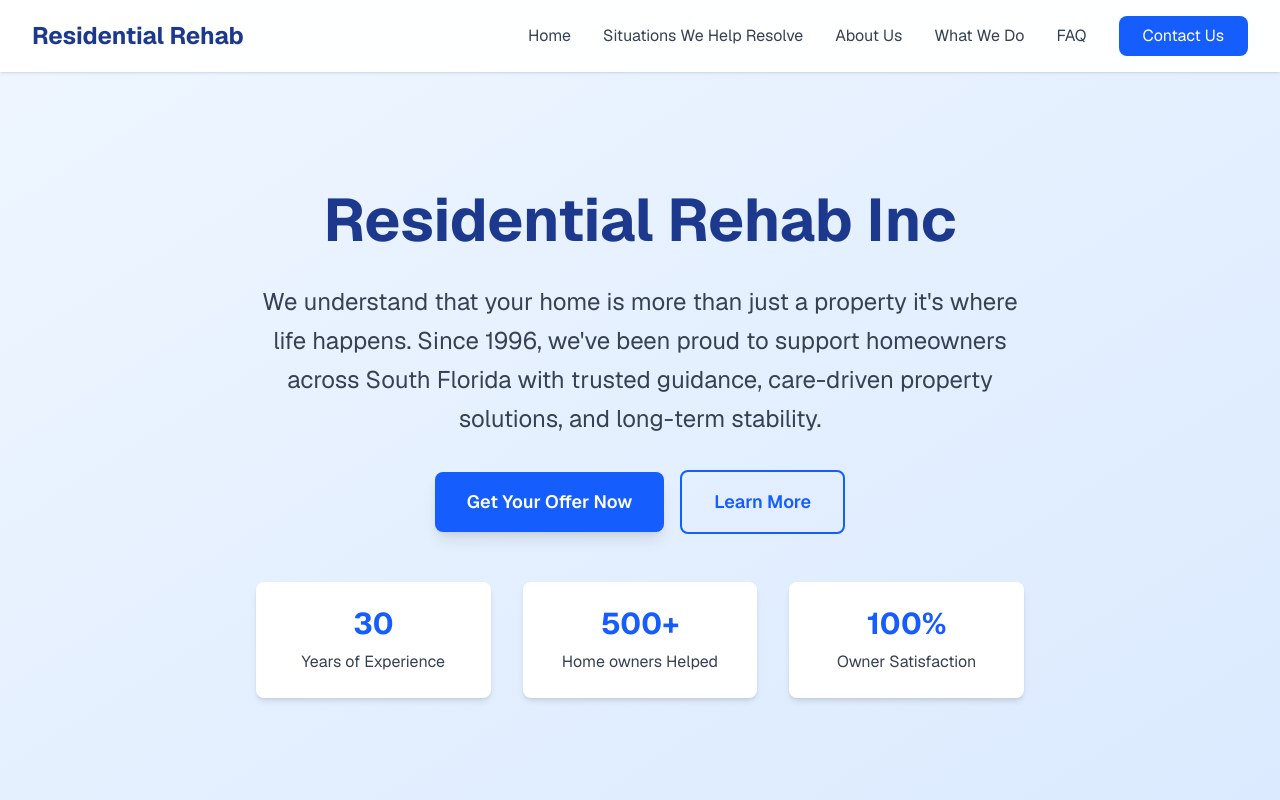
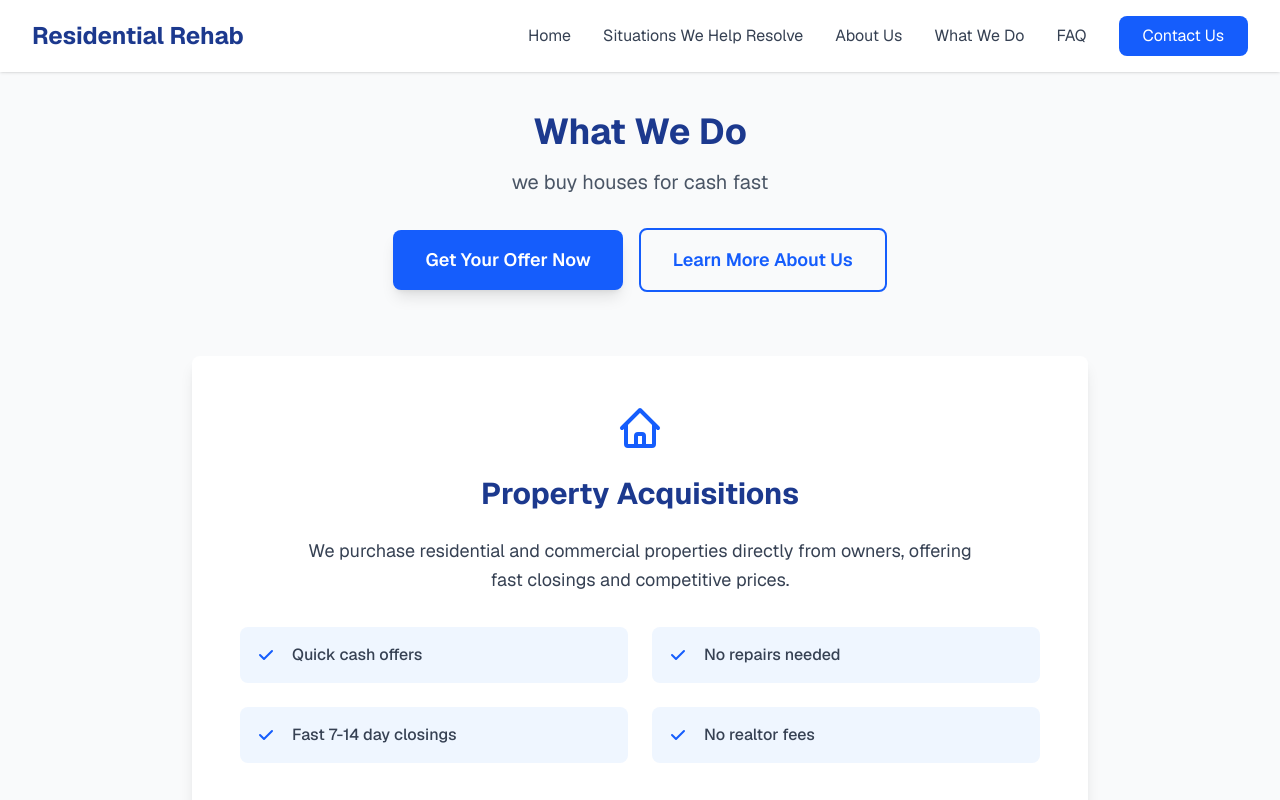
Before and after one commit to umerfarooqlaghari/Residential_Rehab, a Next.js app in the folder Residential/: page / in a window 1280 px wide. Shown: the top 800 px of the page. Built offline with nearby package versions, Linux system fonts and the light colour scheme.

Commit message:
Feedback

```diff
--- a/Residential/src/app/page.tsx
+++ b/Residential/src/app/page.tsx
@@ -13,10 +13,10 @@ export default function Home() {
     <div className="min-h-screen">
       <Header />
       <main>
-        <Hero />
+        <Services />
+        {/* <Hero /> */}
         <About />
         <Situations />
-        <Services />
         <FAQ />
         <Contact />
       </main>
--- a/Residential/src/components/Contact.tsx
+++ b/Residential/src/components/Contact.tsx
@@ -247,7 +247,7 @@ export default function Contact() {
                   </svg>
                   <div>
                     <h4 className="font-semibold text-gray-900">Call Us</h4>
-                    <p className="text-gray-600">(555) 123-4567</p>
+                    <p className="text-gray-600">561-889-6041</p>
                     <p className="text-sm text-gray-500">Available 7 days a week</p>
                   </div>
                 </div>
@@ -258,7 +258,7 @@ export default function Contact() {
                   </svg>
                   <div>
                     <h4 className="font-semibold text-gray-900">Email Us</h4>
-                    <p className="text-gray-600">sales@Residentialrealestate.com</p>
+                    <p className="text-gray-600">sales@residentialrehabgroup.com</p>
                     <p className="text-sm text-gray-500">We respond within 24 hours</p>
                   </div>
                 </div>
--- a/Residential/src/components/Services.tsx
+++ b/Residential/src/components/Services.tsx
@@ -12,15 +12,45 @@ export default function Services() {
     features: ["Quick cash offers", "No repairs needed", "Fast 7-14 day closings", "No realtor fees"]
   };
 
+  const scrollToContact = () => {
+    const element = document.getElementById('contact');
+    if (element) {
+      element.scrollIntoView({ behavior: 'smooth' });
+    }
+  };
+
   return (
     <section id="services" className="py-20 bg-gray-50">
       <div className="max-w-7xl mx-auto px-4 sm:px-6 lg:px-8">
         <div className="text-center mb-16">
-          <h2 className="text-4xl font-bold text-blue-900 mb-4">What We Do</h2>
+          <h2 className="text-4xl font-bold text-blue-900 mb-4 mt-8">What We Do</h2>
           <p className="text-xl text-gray-600 max-w-3xl mx-auto">
           we buy houses for cash fast           </p>
-        </div>
 
+
+
+          <div className="flex flex-col sm:flex-row gap-4 mb-8 mt-8 justify-center items-center">
+            <button
+              onClick={scrollToContact}
+              className="bg-blue-600 text-white px-8 py-4 rounded-lg text-lg font-semibold hover:bg-blue-700 transform hover:scale-105 transition-all duration-200 shadow-lg"
+            >
+              Get Your Offer Now
+            </button>
+
+            <button
+              onClick={() => {
+                const element = document.getElementById('about');
+                if (element) {
+                  element.scrollIntoView({ behavior: 'smooth' });
+                }
+              }}
+              className="border-2 border-blue-600 text-blue-600 px-8 py-4 rounded-lg text-lg font-semibold hover:bg-blue-600 hover:text-white transition-all duration-200"
+            >
+              Learn More About Us
+            </button>
+          </div>
+
+          </div>
         {/* Main Service Section */}
         <div className="max-w-4xl mx-auto mb-16">
           <div className="bg-white p-12 rounded-lg shadow-lg hover:shadow-xl transition-shadow duration-300">
```
